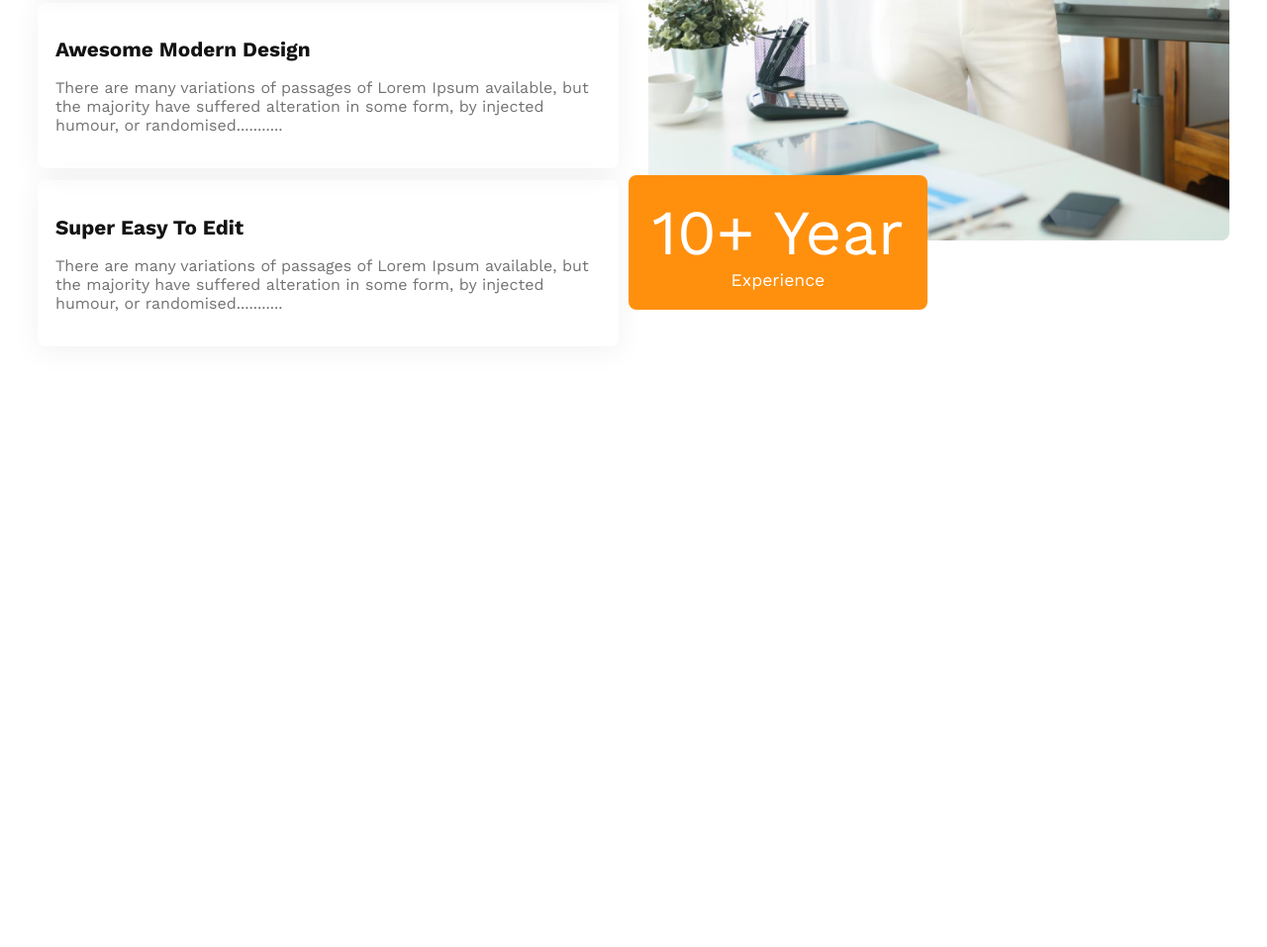
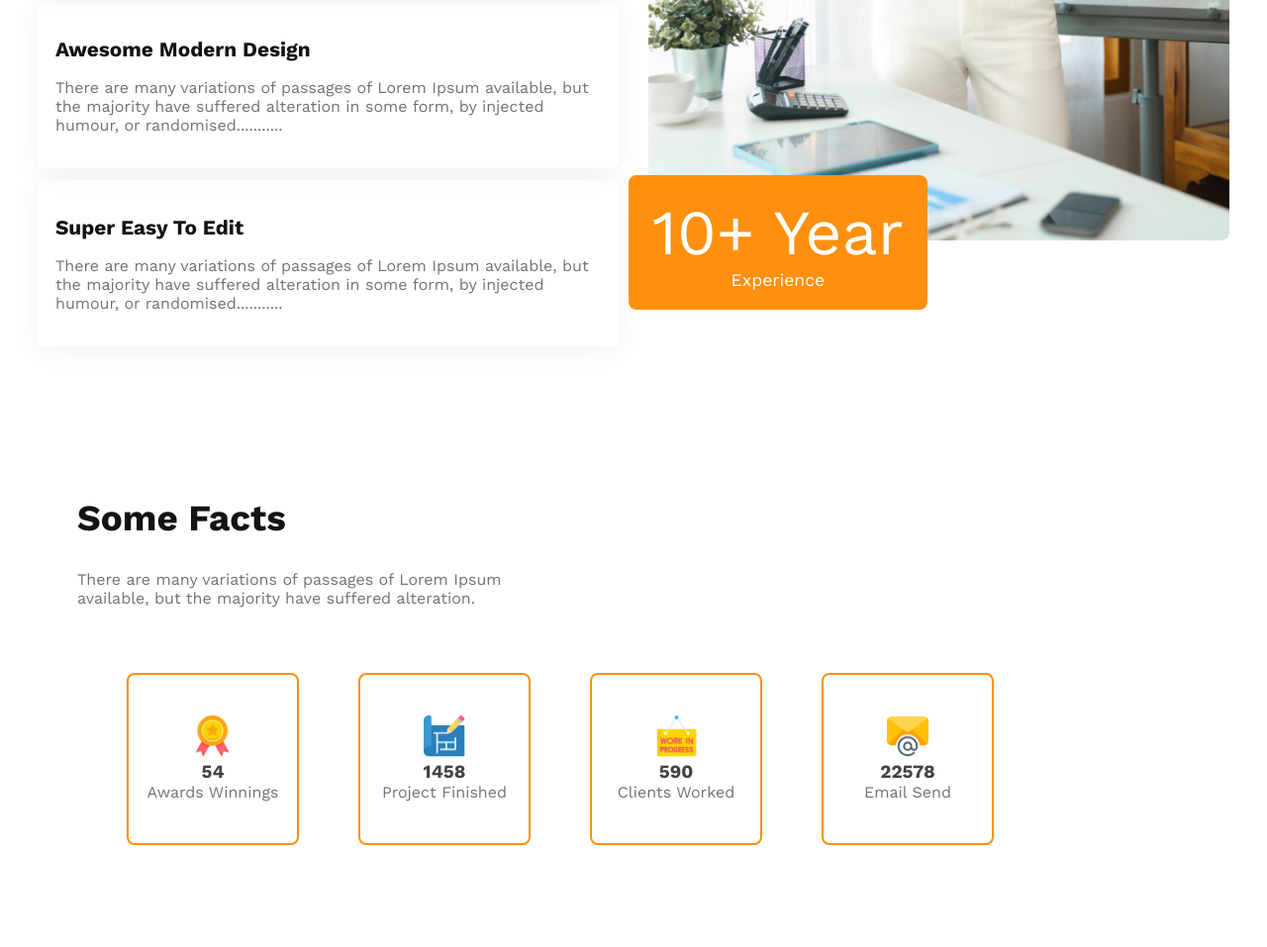
Before and after one commit to Moloy-Ghosh/responsive-g3-architect-website, a plain HTML site: page index.html in a window 1280 px wide. Shown: the part 2362-3319 px from the top of the page at 99% size. Before the commit the page ends 2792 px from the top, so only its background shows below. Drawn offline with nearby package versions, Linux system fonts and the light colour scheme.

Commit message:
Some facts section code

```diff
--- a/index.html
+++ b/index.html
@@ -74,6 +74,41 @@
             </div>
          </div>
         </section>
+        <!-- Some fact section -->
+         <section id="someFacts">
+            <h1 class="dark1" id="someFactsh">Some Facts</h1>
+            <p class="dark3" id="someFactsdes">There are many variations of passages of Lorem Ipsum available, but the majority have suffered alteration.</p>
+            <div id="boxContainer">
+               <div class="box">
+                  <div>
+                     <img src="images/icons/ribon.png" alt=""/>
+                     <h3 class="dark2">54</h3>
+                     <p class="dark3">Awards Winnings</p>
+                  </div>
+               </div>
+               <div class="box">
+                  <div>
+                     <img src="images/icons/projects.png" alt=""/>
+                     <h3 class="dark2">1458</h3>
+                     <p class="dark3">Project Finished</p>
+                  </div>
+               </div>
+               <div class="box">
+                  <div>
+                     <img src="images/icons/customers.png" alt=""/>
+                     <h3 class="dark2">590</h3>
+                     <p class="dark3">Clients Worked</p>
+                  </div>
+               </div>
+               <div class="box">
+                  <div>
+                     <img src="images/icons/email.png" alt=""/>
+                     <h3 class="dark2">22578</h3>
+                     <p class="dark3">Email Send</p>
+                  </div>
+               </div>
+            </div>
+         </section>
     </main>
 
 </body>
--- a/style.css
+++ b/style.css
@@ -122,6 +122,42 @@ header{
    margin-top:-70px;
    margin-left:-20px;
 }
+/* Some facts design start */
+#someFacts{
+   padding: 50px 70px;
+}
+#someFactsh{
+   font-size:2.3rem;
+}
+#someFactsdes{
+   font-size:1rem;
+   max-width:500px;
+}
+#boxContainer{
+   padding:50px;
+   display:flex;
+   flex-direction:row;
+   gap:60px;
+}
+.box{
+   display:flex;
+   justify-content:center;
+   align-items:center;
+   text-align:center;
+   padding:10px;
+   width:150px;
+   height:150px;
+   border: 2px solid #FF900E;
+   border-radius:8px;
+}
+.box div img{
+   width:42px;
+   height:42px;
+}
+.box div>*{
+   margin:0;
+   padding:0;
+}
 
 /* Responsive design code started from here */
 @media screen and (max-width: 576px){
@@ -162,4 +198,21 @@ header{
       margin-top:12px;
       margin-left:0px;
    }
+   /* Some Facts section */
+   #someFacts{
+      padding: 20px 20px;
+   }
+   #someFactsh{
+      font-size:1.5rem;
+   }
+   #boxContainer{
+      padding:10px;
+      flex-direction:column;
+      gap:20px;
+   }
+   .box div img{
+      width:42px;
+      height:42px;
+   }
+
 }
```
